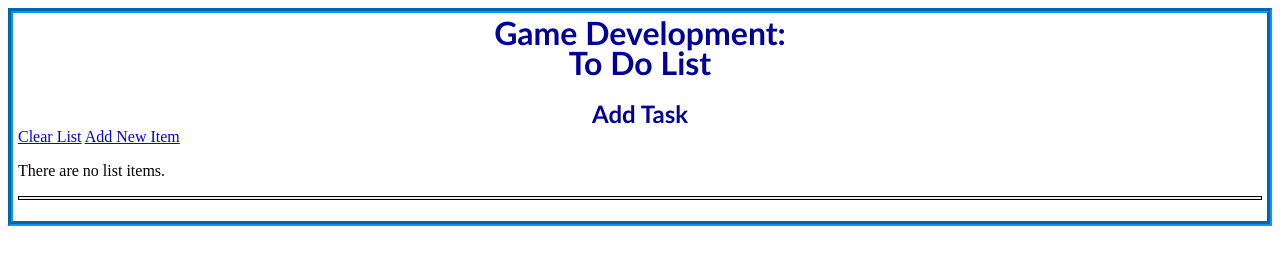
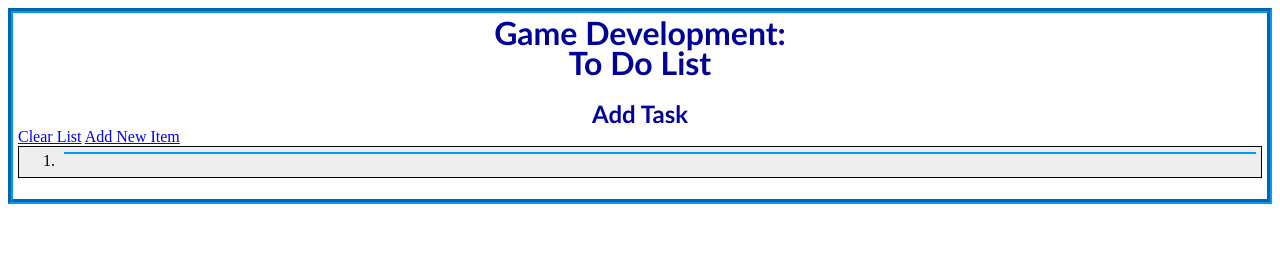
Before and after one commit to b58855/VFW-WebApp4, a plain HTML site: page addItem.html in a window 1280 px wide. Both pictures are taken after a click on the link "Display List". Drawn offline with Linux system fonts and the light colour scheme.

Commit message:
last commit

```diff
--- a/addItem.html
+++ b/addItem.html
@@ -45,6 +45,7 @@
         <a href="#" id="clearData">Clear List</a>
         <a href="#" id="displayData">Display List</a>
         <a href="addItem.html" id="addNew" style="display:none;">Add New Item</a>
+        <script type="text/javascript" src="js/json.js"></script>
         <script type="text/javascript" src="js/main.js"></script>
 	</body>
 </html>
--- a/css/styles.css
+++ b/css/styles.css
@@ -60,7 +60,8 @@ ul{
 	margin-left: -30px;
 }
 .subItem{
-	margin-left: -30px;
+	margin-left: -35px;
+	margin-top: 5px;
 }
 .listItem{
 	margin: 5px;
--- /dev/null
+++ b/js/json.js
@@ -0,0 +1,30 @@
+// JavaScript Document
+var json = {
+	'task1': {
+		'category': ['Category', 'Design'],
+		'task': ['Task', 'Task 1'],
+		'importance': ['Importance', 'Most'],
+		'startDate': ['Start Date', '2013-03-22'],
+		'endDate': ['End Date', '2013-03-28'],
+		'hours': ['Hours', '10'],
+		'description': ['Description', 'This is a generic test input']
+	},
+	'task2': {
+		'category': ['Category', 'Art'],
+		'task': ['Task', 'Task 2'],
+		'importance': ['Importance', 'Least'],
+		'startDate': ['Start Date', '2013-03-19'],
+		'endDate': ['End Date', '2013-03-24'],
+		'hours': ['Hours', '15'],
+		'description': ['Description', 'Hello World']
+	},
+	'task3': {
+		'category': ['Category', 'Programming'],
+		'task': ['Task', 'Task 3'],
+		'importance': ['Importance', 'Some'],
+		'startDate': ['Start Date', '2013-04-01'],
+		'endDate': ['End Date', '2013-04-28'],
+		'hours': ['Hours', '50'],
+		'description': ['Description', 'This is a party!']
+	}
+}
--- a/js/main.js
+++ b/js/main.js
@@ -97,8 +97,8 @@ window.addEventListener("DOMContentLoaded", function(){
 		data.importance = ['Importance', importanceValue];
 		data.startDate = ['Start Date', $('startDate').value];
 		data.endDate = ['End Date', $('endDate').value];
-		data.HoursOfWork = ['Hours of Work', $('hours').value];
-		data.Description = ['Description', $('description').value];
+		data.hours = ['Hours', $('hours').value];
+		data.description = ['Description', $('description').value];
 
 		//saves to local storage, converts object to string
 		localStorage.setItem(key, JSON.stringify(data));
@@ -114,10 +114,11 @@ window.addEventListener("DOMContentLoaded", function(){
 		addDiv.setAttribute('id', 'data');
 		if(localStorage.length === 0)
 		{
-			var addP = document.createElement('p');
+			/*var addP = document.createElement('p');
 			addDiv.appendChild(addP);
 			var pText = 'There are no list items.';
-			addP.innerHTML = pText;
+			addP.innerHTML = pText;*/
+			autoFill(); //change name
 		}
 		var addList = document.createElement('ul');
 		addDiv.appendChild(addList);
@@ -135,16 +136,40 @@ window.addEventListener("DOMContentLoaded", function(){
 			var addSubList = document.createElement('ol');
 			addSubList.className = 'listItem';
 			addItem.appendChild(addSubList);
+			findImage(addSubList, object.category[1]);
 			for(var j in object)
 			{
 				var addSubItem = document.createElement('li');
 				addSubList.appendChild(addSubItem);
-				var text = object[j][0]+": "+object[j][1];
+				var text = object[j][0]+': '+object[j][1];
 				addSubItem.innerHTML = text;
-				addSubItem.className = "subItem";
+				addSubItem.className = 'subItem';
 			}
 			addSubList.appendChild(editDeleteLi);
 			createEditDelete(localStorage.key(i), editDeleteLi);
+		}
+	}
+
+	//finds the proper image for the category
+	function findImage(addSubList, imageName)
+	{
+		var imageItem = document.createElement('li');
+		addSubList.appendChild(imageItem);
+		var addImage = document.createElement('img');
+		var setSource = addImage.setAttribute('src', 'img/' + imageName + '.png');
+		addImage.className = 'subItem';
+		addImage.height = 50;
+		addImage.width = 50;
+		imageLi.appendChild(addImage);
+	}
+
+	//populates data fields with genreic data
+	function autoFill()
+	{
+		for(var i in json)
+		{
+			var id = Math.floor(Math.random()*10000000000);
+			localStorage.setItem(id, JSON.stringify(json[i]));
 		}
 	}
 
@@ -181,23 +206,23 @@ window.addEventListener("DOMContentLoaded", function(){
 		var radios = document.forms[0].importance;
 		for(var i = 0; i < radios.length; i++)
 		{
-			if(radios[i].value == "Very" && data.importance[1] == "mostImportant")
+			if(radios[i].value == "Very" && data.importance[1] == "Very")
 			{
 				radios[i].setAttribute("checked", "checked");
 			}
-			if(radios[i].value == "Some" && data.importance[1] == "important")
+			if(radios[i].value == "Some" && data.importance[1] == "Some")
 			{
 				radios[i].setAttribute("checked", "checked");
 			}
-			if(radios[i].value == "Little" && data.importance[1] == "leastImportant")
+			if(radios[i].value == "Little" && data.importance[1] == "Little")
 			{
 				radios[i].setAttribute("checked", "checked");
 			}
 		}
 		$('startDate').value = data.startDate[1];
 		$('endDate').value = data.endDate[1];
-		$('hours').value = data.HoursOfWork[1];
-		$('description').value = data.Description[1];
+		$('hours').value = data.hours[1];
+		$('description').value = data.description[1];
 
 		//remove save button
 		saveData.removeEventListener('click', validate);
@@ -206,6 +231,9 @@ window.addEventListener("DOMContentLoaded", function(){
 		var editSave = $('submit');
 		editSave.addEventListener('click', validate);
 		editSave.key = this.key;
+
+		//removes old div with the id of data
+		$('data').remove();
 	}
 
 	//deletes an item needs a name change
@@ -256,6 +284,7 @@ window.addEventListener("DOMContentLoaded", function(){
 		else
 		{
 			saveToLocal(this.key);
+			//window.location.reload();
 		}
 	}
 
```
Also changed, not shown: img/Art.png (added), img/Design.png (added), img/Programming.png (added), img/Sound.png (added), img/UI.png (added), img/Untitled-1.png (added).
